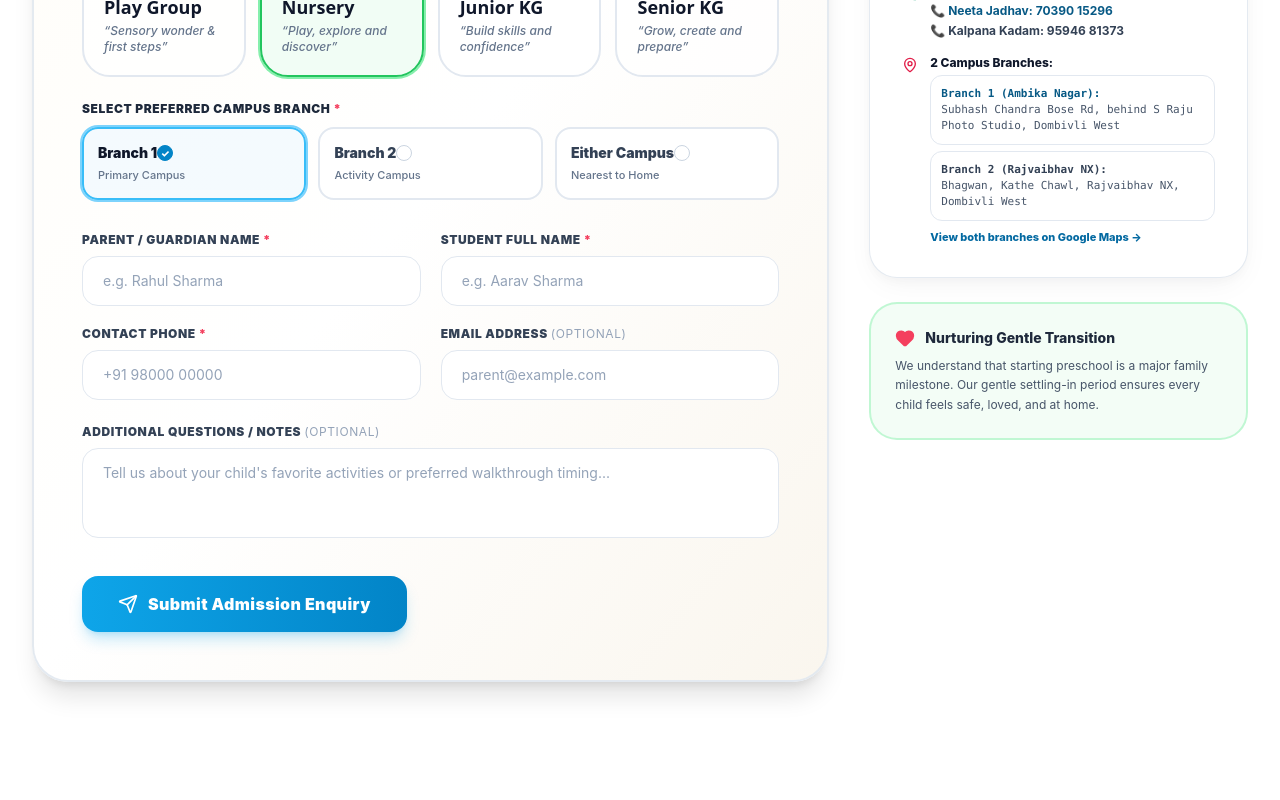
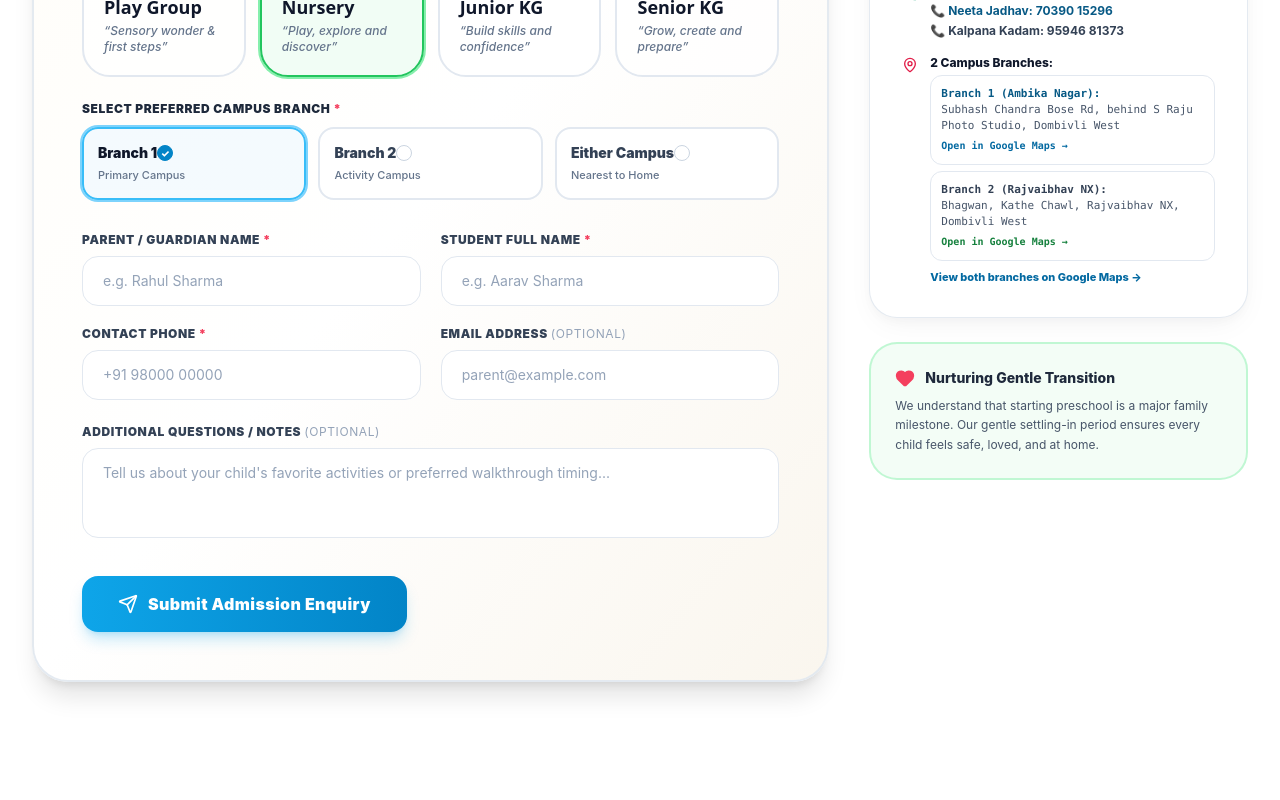
Before and after one commit to littlekingdompreschool81-hub/little-kingdom-preschool, a Next.js app: page / in a window 1280 px wide. Shown: the part 10380-11180 px from the top of the page. Built offline with nearby package versions, Linux system fonts and the light colour scheme.

Commit message:
fix: connect exact Google Maps short links for Branch 1 and Branch 2 direction buttons

```diff
--- a/src/components/admissions/AdmissionsSection.tsx
+++ b/src/components/admissions/AdmissionsSection.tsx
@@ -153,10 +153,26 @@ export function AdmissionsSection() {
                       <div className="p-2.5 rounded-xl bg-white border border-slate-200">
                         <strong className="text-sky-800 block font-bold">Branch 1 (Ambika Nagar):</strong>
                         <span className="text-slate-600 block text-[11px]">Subhash Chandra Bose Rd, behind S Raju Photo Studio, Dombivli West</span>
+                        <a
+                          href={SCHOOL_INFO.branches[0].googleMapsUrl}
+                          target="_blank"
+                          rel="noopener noreferrer"
+                          className="mt-1 text-[10px] font-extrabold text-sky-700 hover:underline inline-flex items-center gap-1"
+                        >
+                          <span>Open in Google Maps &rarr;</span>
+                        </a>
                       </div>
                       <div className="p-2.5 rounded-xl bg-white border border-slate-200">
                         <strong className="text-mint-800 block font-bold">Branch 2 (Rajvaibhav NX):</strong>
                         <span className="text-slate-600 block text-[11px]">Bhagwan, Kathe Chawl, Rajvaibhav NX, Dombivli West</span>
+                        <a
+                          href={SCHOOL_INFO.branches[1].googleMapsUrl}
+                          target="_blank"
+                          rel="noopener noreferrer"
+                          className="mt-1 text-[10px] font-extrabold text-mint-700 hover:underline inline-flex items-center gap-1"
+                        >
+                          <span>Open in Google Maps &rarr;</span>
+                        </a>
                       </div>
                     </div>
                     <a
--- a/src/components/contact/ContactSection.tsx
+++ b/src/components/contact/ContactSection.tsx
@@ -168,7 +168,7 @@ export function ContactSection() {
                   </button>
 
                   <a
-                    href={`https://www.google.com/maps/search/?api=1&query=${encodeURIComponent(branch.name + ", " + branch.address)}`}
+                    href={branch.googleMapsUrl}
                     target="_blank"
                     rel="noopener noreferrer"
                     onClick={(e) => e.stopPropagation()}
--- a/src/components/contact/MapPreview.tsx
+++ b/src/components/contact/MapPreview.tsx
@@ -93,13 +93,13 @@ export function MapPreview({ selectedBranchId, onBranchSelect }: MapPreviewProps
           </p>
 
           <a
-            href={`https://www.google.com/maps/search/?api=1&query=${addressQuery}`}
+            href={activeBranch.googleMapsUrl}
             target="_blank"
             rel="noopener noreferrer"
             className="mt-5 inline-flex items-center gap-2 px-6 py-3 rounded-2xl bg-sky-500 hover:bg-sky-600 text-white text-xs font-black transition-all shadow-md hover:-translate-y-0.5"
           >
             <Navigation className="w-4 h-4" />
-            <span>Open {activeBranch.shortName} in Maps</span>
+            <span>Open {activeBranch.shortName} in Google Maps</span>
             <ExternalLink className="w-3.5 h-3.5 ml-0.5" />
           </a>
         </div>
--- a/src/components/layout/Footer.tsx
+++ b/src/components/layout/Footer.tsx
@@ -120,9 +120,19 @@ export function Footer() {
             </h4>
             <div className="space-y-2 text-xs text-slate-600">
               <div className="p-2.5 rounded-xl bg-ivory-100 border border-slate-200">
+                <div className="flex items-center justify-between">
                   <Link href="#branches" className="font-extrabold text-sky-800 hover:underline block text-xs">
                     Branch 1: Ambika Nagar &rarr;
                   </Link>
+                  <a
+                    href={SCHOOL_INFO.branches[0].googleMapsUrl}
+                    target="_blank"
+                    rel="noopener noreferrer"
+                    className="text-[10px] font-extrabold text-sky-600 hover:underline"
+                  >
+                    Maps ↗
+                  </a>
+                </div>
                 <span className="text-[11px] text-slate-600 block line-clamp-2 mt-0.5">
                   Subhash Chandra Bose Rd, behind S Raju Photo Studio, Dombivli West (421202)
                 </span>
@@ -131,9 +141,19 @@ export function Footer() {
                 </a>
               </div>
               <div className="p-2.5 rounded-xl bg-ivory-100 border border-slate-200">
+                <div className="flex items-center justify-between">
                   <Link href="#branches" className="font-extrabold text-mint-800 hover:underline block text-xs">
                     Branch 2: Rajvaibhav NX &rarr;
                   </Link>
+                  <a
+                    href={SCHOOL_INFO.branches[1].googleMapsUrl}
+                    target="_blank"
+                    rel="noopener noreferrer"
+                    className="text-[10px] font-extrabold text-mint-600 hover:underline"
+                  >
+                    Maps ↗
+                  </a>
+                </div>
                 <span className="text-[11px] text-slate-600 block line-clamp-2 mt-0.5">
                   Bhagwan, Kathe Chawl, Rajvaibhav NX, Dombivli West (421202)
                 </span>
--- a/src/lib/constants.ts
+++ b/src/lib/constants.ts
@@ -29,6 +29,7 @@ export interface SchoolBranch {
   contactPerson: string;
   email: string;
   officeHours: string;
+  googleMapsUrl: string;
   googleMapsQuery: string;
   googleMapsEmbedUrl?: string;
   themeColor: "sky" | "mint";
@@ -50,6 +51,7 @@ export const SCHOOL_BRANCHES: SchoolBranch[] = [
     contactPerson: "Neeta Jadhav",
     email: "admissions@littlekingdompreschool.com",
     officeHours: "Monday to Friday: 8:30 AM – 1:30 PM (Saturday by appointment)",
+    googleMapsUrl: "https://maps.app.goo.gl/4mX2vCcCt8hJozg76",
     googleMapsQuery: "Subhash Chandra Bose Rd, behind S Raju Photo Studio, Dombivli, Ambika Nagar, Dombivli West, Dombivali, Kalyan, Maharashtra 421202",
     themeColor: "sky",
     highlights: ["Sensory Play Studios", "Creative Arts Corner", "Child-Safe Discovery Rooms"],
@@ -68,6 +70,7 @@ export const SCHOOL_BRANCHES: SchoolBranch[] = [
     contactPerson: "Neeta Jadhav",
     email: "admissions@littlekingdompreschool.com",
     officeHours: "Monday to Friday: 8:30 AM – 1:30 PM (Saturday by appointment)",
+    googleMapsUrl: "https://maps.app.goo.gl/QgijPuHY1JnmmWry7",
     googleMapsQuery: "Bhagwan, Kathe Chawl, Rajvaibhav NX, Dombivli, Dombivli West, Dombivli, Kalyan, Maharashtra 421202",
     themeColor: "mint",
     highlights: ["Story & Reading Nook", "Indoor Motor Activity Space", "Interactive Learning Corners"],
```
Lines whose indentation alone changed are shown as unchanged.
